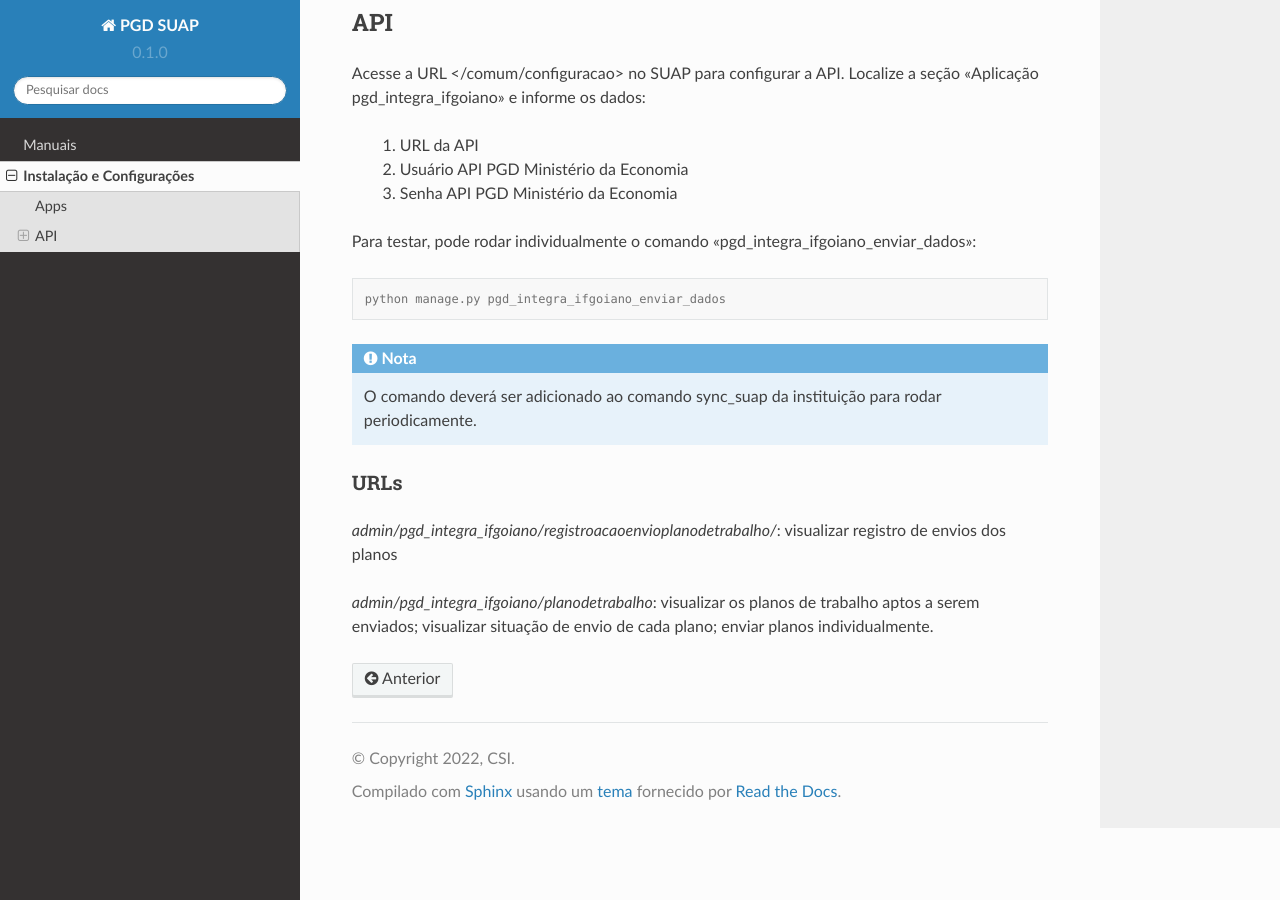
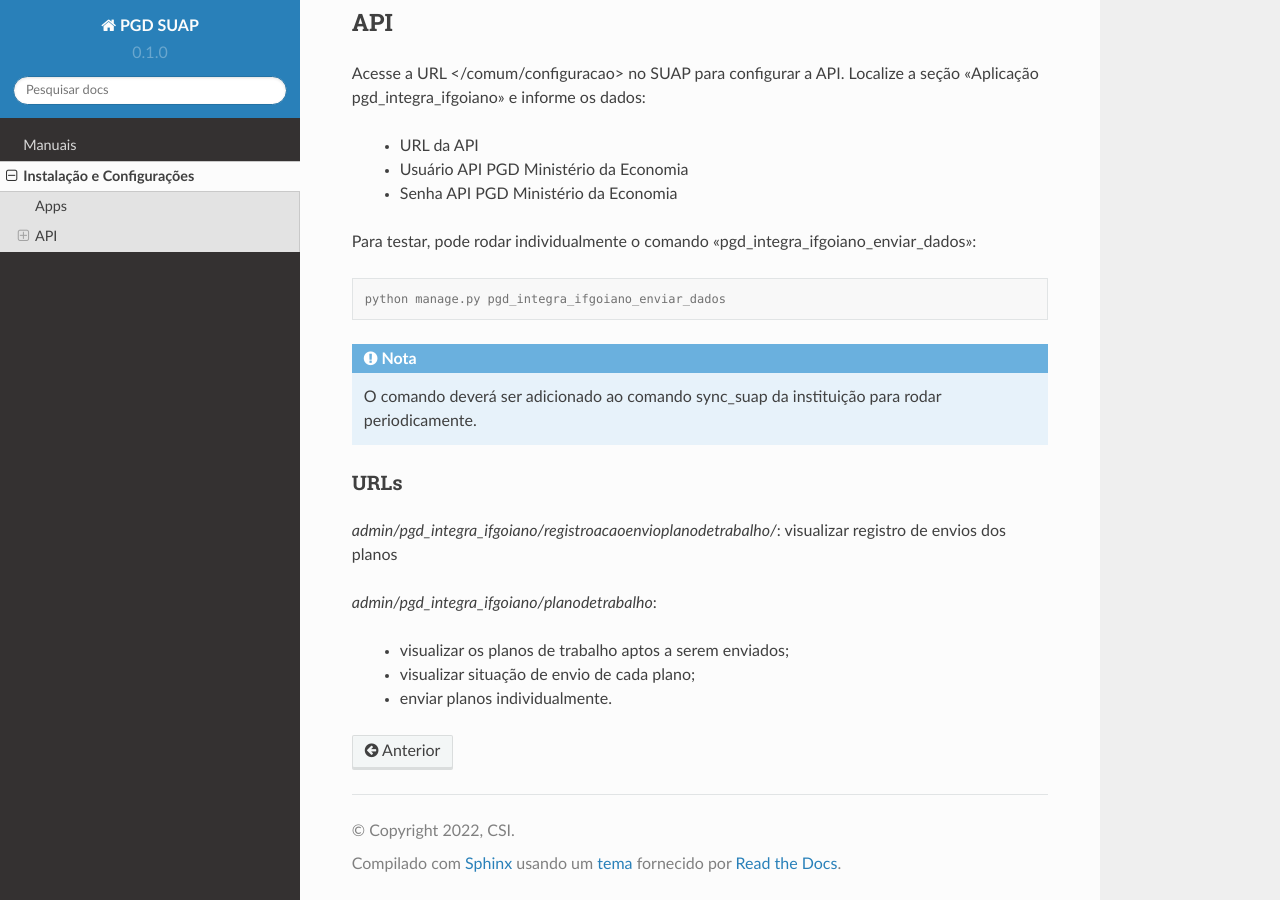
Before and after one commit to csi-ifgoiano/pgdsuap, a Sphinx documentation site: the page built from docs/source/instalacao.rst, in a window 1280 px wide and 900 px high, scrolled down 1217 px. Built offline with Sphinx 7.4.7 and the Read the Docs theme 2.0.0, drawn with Linux system fonts in a browser that asks for light colours; part of the change alters nothing that is shown.

```diff
--- a/docs/source/instalacao.rst
+++ b/docs/source/instalacao.rst
@@ -11,6 +11,7 @@ Clonar repositório do programa de gestão <https://gitlab.ifrn.edu.br/>
    git clone git@gitlab.ifrn.edu.br:cosinf/suap-ifgoiano.git
 
 .. note::
+
 Para realizar a clonagem, deve-se adicionar a chave SSH ao seu perfil no Gitlab.
 
 Copiar as apps: programa_gestao, pgd_api, pgd_integra_ifgoiano
@@ -21,11 +22,11 @@ Copiar as apps: programa_gestao, pgd_api, pgd_integra_ifgoiano
 
 **App pgd_integra_ifgoiano**: implementa a integração entre os dados da app programa_gestao e o envio através app pgd_api. Permite e visualização do histórico de envio dos planos cadastrados na app programa_gestao.
 
-   1. arquivo `integra/configuracao.py`: implementa a lista das situações dos planos e atividades aptas para envio pela app pgd_api.
-   2. arquivo `integra/dados.py`: implementa a obtenção de cada dado a ser enviado pela pgd_api.
-   3. arquivo `integra/integra.py`: envia os dados pela API utilizando a app pgd_api.
-   4. arquivo `management/commands/pgd_integra_ifgoiano_enviar_dados.py`: chama rotina de envio de dados pela app pgd_api. Comando deve ser inserido no sync_suap.py da instituição.
-   5. model PlanodeTrabalhoPgdIfgoiano: proxy para model PlanodeTrabalho da app programa_gestao que implementa métodos adicionais
+   * arquivo `integra/configuracao.py`: implementa a lista das situações dos planos e atividades aptas para envio pela app pgd_api.
+   * arquivo `integra/dados.py`: implementa a obtenção de cada dado a ser enviado pela pgd_api.
+   * arquivo `integra/integra.py`: envia os dados pela API utilizando a app pgd_api.
+   * arquivo `management/commands/pgd_integra_ifgoiano_enviar_dados.py`: chama rotina de envio de dados pela app pgd_api. Comando deve ser inserido no sync_suap.py da instituição.
+   * model PlanodeTrabalhoPgdIfgoiano: proxy para model PlanodeTrabalho da app programa_gestao que implementa métodos adicionais
 
 Habilitar aplicações no arquivo de configuração do SUAP (suap/settings.py)
 
@@ -51,9 +52,9 @@ API
 ---------
 Acesse a URL </comum/configuracao> no SUAP para configurar a API.
 Localize a seção "Aplicação pgd_integra_ifgoiano" e informe os dados:
-   1. URL da API
-   2. Usuário API PGD Ministério da Economia
-   3. Senha API PGD Ministério da Economia
+   * URL da API
+   * Usuário API PGD Ministério da Economia
+   * Senha API PGD Ministério da Economia
 
 Para testar, pode rodar individualmente o comando "pgd_integra_ifgoiano_enviar_dados":
 
@@ -69,4 +70,8 @@ URLs
 
 `admin/pgd_integra_ifgoiano/registroacaoenvioplanodetrabalho/`: visualizar registro de envios dos planos
 
-`admin/pgd_integra_ifgoiano/planodetrabalho`: visualizar os planos de trabalho aptos a serem enviados; visualizar situação de envio de cada plano; enviar planos individualmente.
+`admin/pgd_integra_ifgoiano/planodetrabalho`:
+
+   * visualizar os planos de trabalho aptos a serem enviados;
+   * visualizar situação de envio de cada plano;
+   * enviar planos individualmente.
```
